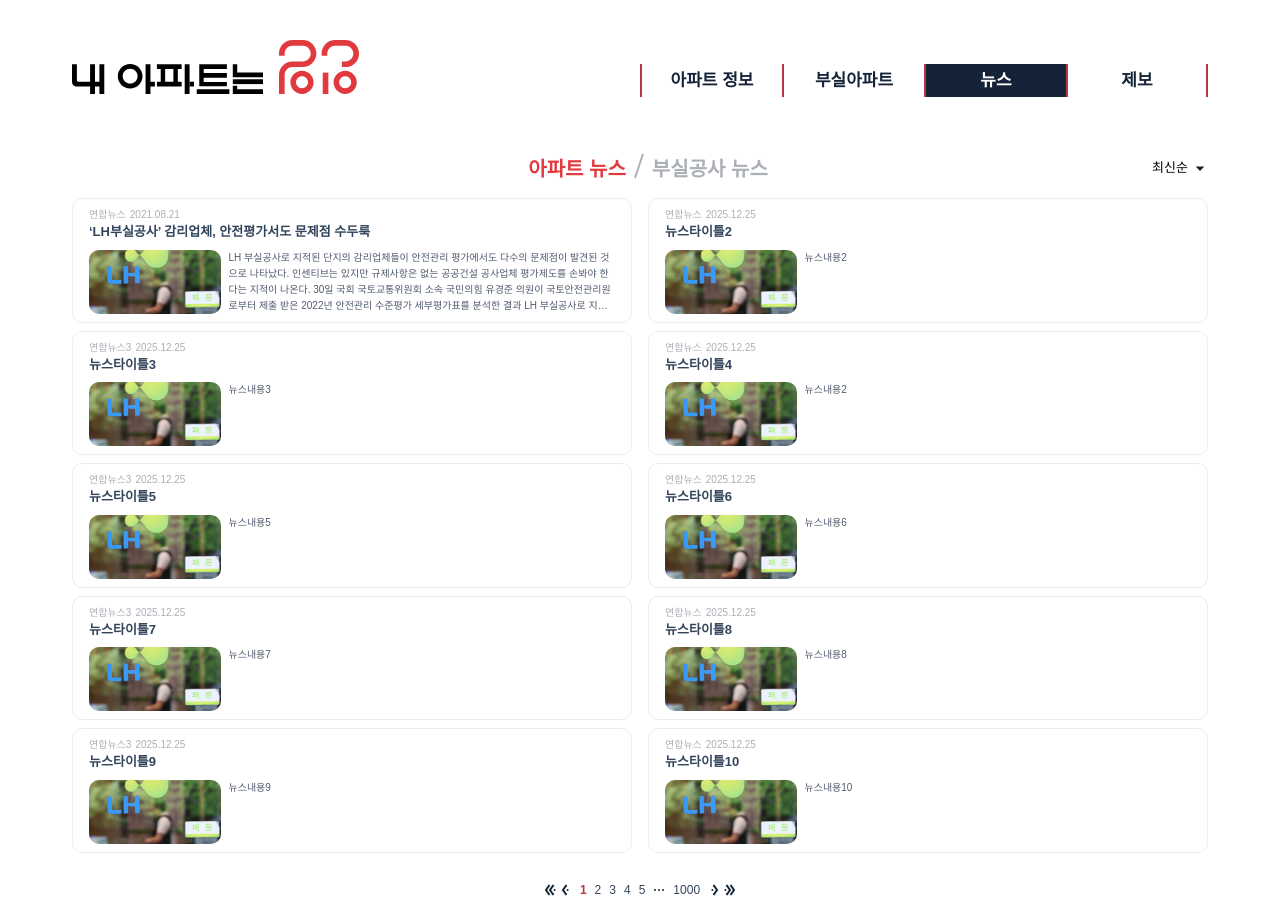
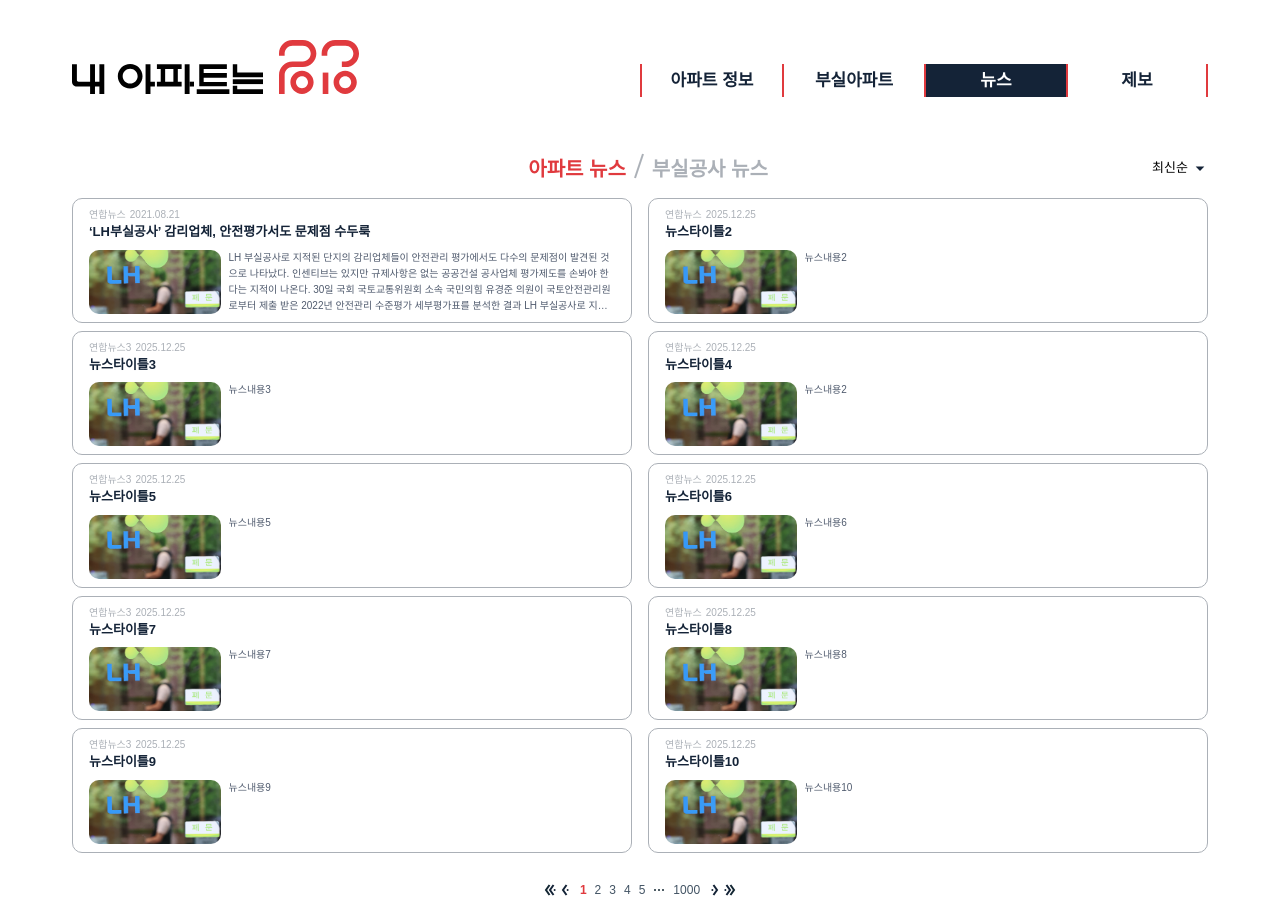
Before and after one commit to substandardApartment-V2/FE, a React (Vite) app: page /news in a window 1280 px wide. Built offline with nearby package versions, Linux system fonts and the light colour scheme; a web font is replaced by a local one.

Commit message:
[style] 컬러 변수 정의

```diff
--- a/src/components/Header.module.scss
+++ b/src/components/Header.module.scss
@@ -1,3 +1,5 @@
+@use "@/styles/colors.scss";
+
 .header {
   width: 100%;
   display: flex;
@@ -14,15 +16,15 @@
     li {
       display: flex;
       width: 25%;
-      border-left: 0.2rem solid #b43741;
+      border-left: 0.2rem solid colors.$mainRed;
       box-sizing: border-box;
       &:last-child {
-        border-right: 0.2rem solid #b43741;
+        border-right: 0.2rem solid colors.$mainRed;
         box-sizing: border-box;
       }
       :hover,
       .active {
-        background-color: #142337;
+        background-color: colors.$mainNavy;
         color: #fff;
       }
       a {
@@ -32,7 +34,7 @@
         align-items: center;
         padding: 0.8rem;
         font-weight: 700;
-        color: #142337;
+        color: colors.$mainNavy;
       }
     }
   }
--- a/src/components/News/NewsFooter/NewsPagination.module.scss
+++ b/src/components/News/NewsFooter/NewsPagination.module.scss
@@ -1,3 +1,5 @@
+@use "@/styles/colors.scss";
+
 .pagination {
   margin-top: auto;
   display: flex;
@@ -12,11 +14,11 @@
       font-size: 1.2rem;
       font-weight: 500;
       line-height: 2rem;
-      color: #33455c;
+      color: colors.$mainTitle;
     }
     .pageActive {
       font-weight: 700;
-      color: #b53a40;
+      color: colors.$mainRed;
     }
   }
 }
--- a/src/components/News/NewsHeader/NewsHeader.module.scss
+++ b/src/components/News/NewsHeader/NewsHeader.module.scss
@@ -1,3 +1,5 @@
+@use "@/styles/colors.scss";
+
 .newsHeader {
   display: flex;
   justify-content: space-between;
@@ -14,15 +16,15 @@
     button {
       font-size: 2rem;
       font-weight: 700;
-      color: #abb0b7;
+      color: colors.$mainBorder;
     }
     .active {
-      color: #e03a3e;
+      color: colors.$mainRed;
     }
     span {
       font-size: 2rem;
       font-weight: 700;
-      color: #abb0b7;
+      color: colors.$mainBorder;
     }
   }
 }
--- a/src/components/News/NewsMain/NewsMain.module.scss
+++ b/src/components/News/NewsMain/NewsMain.module.scss
@@ -1,12 +1,14 @@
+@use "@/styles/colors.scss";
+
 .newsItem {
   padding: 0.8rem 1.6rem;
-  border: 0.1rem solid #e8eef5;
+  border: 0.1rem solid colors.$mainBorder;
   border-radius: 1rem;
   .newsItemHeader {
     font-size: 1rem;
     font-weight: 500;
     line-height: 1.5rem;
-    color: #abb0b7;
+    color: colors.$mainBorder;
     > span {
       padding-right: 0.4rem;
     }
@@ -15,7 +17,7 @@
     font-size: 1.3rem;
     font-weight: 700;
     line-height: 1.95rem;
-    color: #33455c;
+    color: colors.$mainNavy;
     margin-bottom: 0.8rem;
   }
   .newsItemContentWrapper {
--- /dev/null
+++ b/src/styles/_colors.scss
@@ -0,0 +1,5 @@
+// 메인컬러
+$mainRed: #e03a3e;
+$mainNavy: #142337;
+$mainTitle: #435464;
+$mainBorder: #abb0b7;
```
